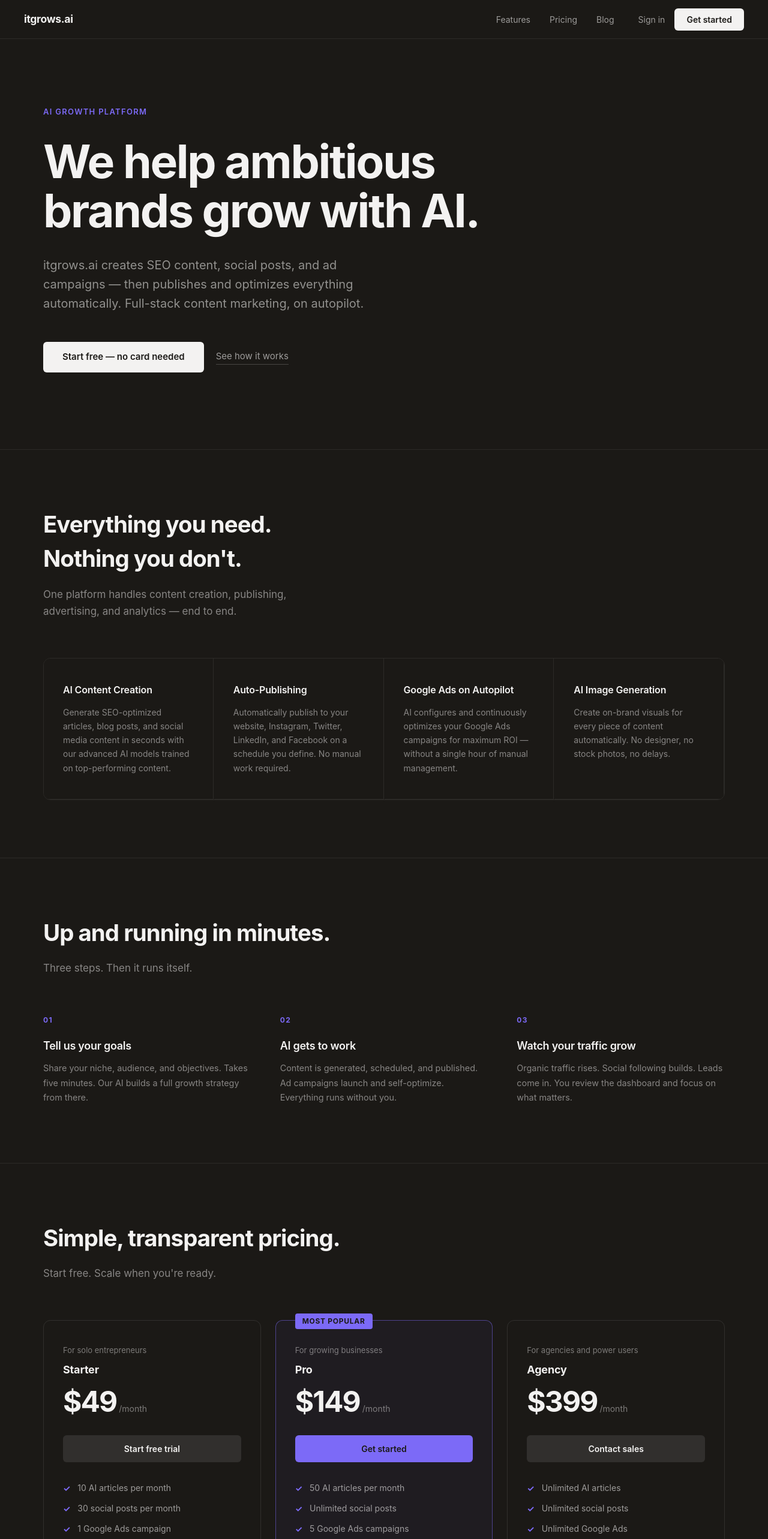
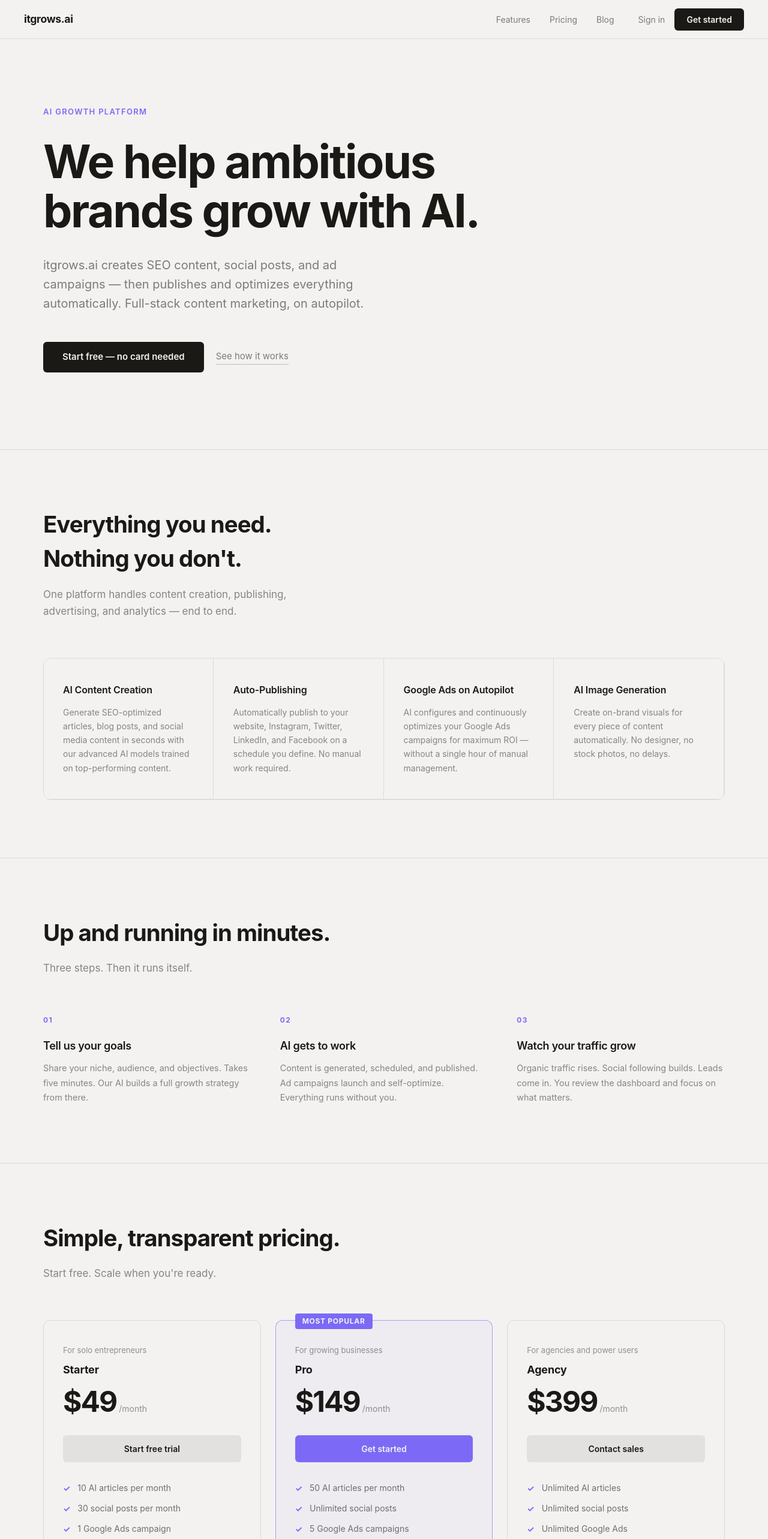
Before and after one commit to KirylSidarchuk/itgrows, a Next.js app: page / in a window 1280 px wide. Shown: the top 2566 px of the page at 60% size. Built offline with nearby package versions, Linux system fonts and the light colour scheme.

Commit message:
Landing: light background #f3f2f1 matching sequoiacap.com

```diff
--- a/app/page.tsx
+++ b/app/page.tsx
@@ -95,50 +95,50 @@ const plans = [
 
 export default function HomePage() {
   return (
-    <div style={{ minHeight: "100vh", backgroundColor: "#1b1916", color: "#f3f2f1", fontFamily: "'Inter', -apple-system, BlinkMacSystemFont, 'Segoe UI', sans-serif" }}>
+    <div style={{ minHeight: "100vh", backgroundColor: "#f3f2f1", color: "#1b1916", fontFamily: "'Inter', -apple-system, BlinkMacSystemFont, 'Segoe UI', sans-serif" }}>
 
       {/* Nav */}
-      <nav style={{ borderBottom: "1px solid rgba(243,242,241,0.08)", padding: "0 2rem" }}>
+      <nav style={{ borderBottom: "1px solid rgba(27,25,22,0.1)", padding: "0 2rem", backgroundColor: "#f3f2f1" }}>
         <div style={{ maxWidth: "1200px", margin: "0 auto", display: "flex", alignItems: "center", justifyContent: "space-between", height: "64px" }}>
-          <span style={{ fontSize: "1.1rem", fontWeight: 700, letterSpacing: "-0.02em", color: "#f3f2f1" }}>
+          <span style={{ fontSize: "1.1rem", fontWeight: 700, letterSpacing: "-0.02em", color: "#1b1916" }}>
             itgrows.ai
           </span>
           <div style={{ display: "flex", alignItems: "center", gap: "2.5rem" }}>
             <div style={{ display: "flex", alignItems: "center", gap: "2rem" }}>
-              <a href="#features" style={{ fontSize: "0.875rem", color: "rgba(243,242,241,0.6)", textDecoration: "none", transition: "color 0.15s" }}
-                onMouseEnter={e => (e.currentTarget.style.color = "#f3f2f1")}
-                onMouseLeave={e => (e.currentTarget.style.color = "rgba(243,242,241,0.6)")}>
+              <a href="#features" style={{ fontSize: "0.875rem", color: "rgba(27,25,22,0.55)", textDecoration: "none", transition: "color 0.15s" }}
+                onMouseEnter={e => (e.currentTarget.style.color = "#1b1916")}
+                onMouseLeave={e => (e.currentTarget.style.color = "rgba(27,25,22,0.55)")}>
                 Features
               </a>
-              <a href="#pricing" style={{ fontSize: "0.875rem", color: "rgba(243,242,241,0.6)", textDecoration: "none" }}
-                onMouseEnter={e => (e.currentTarget.style.color = "#f3f2f1")}
-                onMouseLeave={e => (e.currentTarget.style.color = "rgba(243,242,241,0.6)")}>
+              <a href="#pricing" style={{ fontSize: "0.875rem", color: "rgba(27,25,22,0.55)", textDecoration: "none" }}
+                onMouseEnter={e => (e.currentTarget.style.color = "#1b1916")}
+                onMouseLeave={e => (e.currentTarget.style.color = "rgba(27,25,22,0.55)")}>
                 Pricing
               </a>
-              <Link href="/blog" style={{ fontSize: "0.875rem", color: "rgba(243,242,241,0.6)", textDecoration: "none" }}
-                onMouseEnter={e => (e.currentTarget.style.color = "#f3f2f1")}
-                onMouseLeave={e => (e.currentTarget.style.color = "rgba(243,242,241,0.6)")}>
+              <Link href="/blog" style={{ fontSize: "0.875rem", color: "rgba(27,25,22,0.55)", textDecoration: "none" }}
+                onMouseEnter={e => (e.currentTarget.style.color = "#1b1916")}
+                onMouseLeave={e => (e.currentTarget.style.color = "rgba(27,25,22,0.55)")}>
                 Blog
               </Link>
             </div>
             <div style={{ display: "flex", alignItems: "center", gap: "1rem" }}>
-              <Link href="/login" style={{ fontSize: "0.875rem", color: "rgba(243,242,241,0.6)", textDecoration: "none" }}
-                onMouseEnter={e => (e.currentTarget.style.color = "#f3f2f1")}
-                onMouseLeave={e => (e.currentTarget.style.color = "rgba(243,242,241,0.6)")}>
+              <Link href="/login" style={{ fontSize: "0.875rem", color: "rgba(27,25,22,0.55)", textDecoration: "none" }}
+                onMouseEnter={e => (e.currentTarget.style.color = "#1b1916")}
+                onMouseLeave={e => (e.currentTarget.style.color = "rgba(27,25,22,0.55)")}>
                 Sign in
               </Link>
               <Link href="/signup" style={{
                 fontSize: "0.875rem",
                 fontWeight: 600,
-                color: "#1b1916",
-                backgroundColor: "#f3f2f1",
+                color: "#f3f2f1",
+                backgroundColor: "#1b1916",
                 padding: "0.5rem 1.25rem",
                 borderRadius: "6px",
                 textDecoration: "none",
                 transition: "background-color 0.15s",
               }}
-                onMouseEnter={e => (e.currentTarget.style.backgroundColor = "#e0deda")}
-                onMouseLeave={e => (e.currentTarget.style.backgroundColor = "#f3f2f1")}>
+                onMouseEnter={e => (e.currentTarget.style.backgroundColor = "#333028")}
+                onMouseLeave={e => (e.currentTarget.style.backgroundColor = "#1b1916")}>
                 Get started
               </Link>
             </div>
@@ -152,10 +152,10 @@ export default function HomePage() {
           <p style={{ fontSize: "0.8125rem", fontWeight: 600, letterSpacing: "0.1em", textTransform: "uppercase", color: "#7c6af7", marginBottom: "2rem" }}>
             AI Growth Platform
           </p>
-          <h1 style={{ fontSize: "clamp(2.75rem, 6vw, 5rem)", fontWeight: 700, lineHeight: 1.08, letterSpacing: "-0.03em", color: "#f3f2f1", margin: "0 0 2rem 0" }}>
+          <h1 style={{ fontSize: "clamp(2.75rem, 6vw, 5rem)", fontWeight: 700, lineHeight: 1.08, letterSpacing: "-0.03em", color: "#1b1916", margin: "0 0 2rem 0" }}>
             We help ambitious<br />brands grow with AI.
           </h1>
-          <p style={{ fontSize: "1.25rem", lineHeight: 1.6, color: "rgba(243,242,241,0.55)", maxWidth: "560px", margin: "0 0 3rem 0" }}>
+          <p style={{ fontSize: "1.25rem", lineHeight: 1.6, color: "rgba(27,25,22,0.55)", maxWidth: "560px", margin: "0 0 3rem 0" }}>
             itgrows.ai creates SEO content, social posts, and ad campaigns — then publishes and optimizes everything automatically. Full-stack content marketing, on autopilot.
           </p>
           <div style={{ display: "flex", alignItems: "center", gap: "1.25rem", flexWrap: "wrap" }}>
@@ -163,8 +163,8 @@ export default function HomePage() {
               display: "inline-block",
               fontSize: "0.9375rem",
               fontWeight: 600,
-              color: "#1b1916",
-              backgroundColor: "#f3f2f1",
+              color: "#f3f2f1",
+              backgroundColor: "#1b1916",
               padding: "0.875rem 2rem",
               borderRadius: "6px",
               textDecoration: "none",
@@ -174,9 +174,9 @@ export default function HomePage() {
             <a href="#how-it-works" style={{
               display: "inline-block",
               fontSize: "0.9375rem",
-              color: "rgba(243,242,241,0.6)",
+              color: "rgba(27,25,22,0.55)",
               textDecoration: "none",
-              borderBottom: "1px solid rgba(243,242,241,0.2)",
+              borderBottom: "1px solid rgba(27,25,22,0.25)",
               paddingBottom: "1px",
             }}>
               See how it works
@@ -186,46 +186,46 @@ export default function HomePage() {
       </section>
 
       {/* Divider */}
-      <div style={{ borderTop: "1px solid rgba(243,242,241,0.08)" }} />
+      <div style={{ borderTop: "1px solid rgba(27,25,22,0.1)" }} />
 
       {/* Features */}
       <section id="features" style={{ padding: "6rem 2rem", maxWidth: "1200px", margin: "0 auto" }}>
         <div style={{ marginBottom: "4rem" }}>
-          <h2 style={{ fontSize: "clamp(1.75rem, 3vw, 2.5rem)", fontWeight: 700, letterSpacing: "-0.025em", color: "#f3f2f1", margin: "0 0 1rem 0" }}>
+          <h2 style={{ fontSize: "clamp(1.75rem, 3vw, 2.5rem)", fontWeight: 700, letterSpacing: "-0.025em", color: "#1b1916", margin: "0 0 1rem 0" }}>
             Everything you need.<br />Nothing you don&apos;t.
           </h2>
-          <p style={{ fontSize: "1.0625rem", color: "rgba(243,242,241,0.5)", maxWidth: "440px", lineHeight: 1.65 }}>
+          <p style={{ fontSize: "1.0625rem", color: "rgba(27,25,22,0.5)", maxWidth: "440px", lineHeight: 1.65 }}>
             One platform handles content creation, publishing, advertising, and analytics — end to end.
           </p>
         </div>
-        <div style={{ display: "grid", gridTemplateColumns: "repeat(auto-fill, minmax(260px, 1fr))", gap: "1px", border: "1px solid rgba(243,242,241,0.08)", borderRadius: "12px", overflow: "hidden" }}>
+        <div style={{ display: "grid", gridTemplateColumns: "repeat(auto-fill, minmax(260px, 1fr))", gap: "1px", border: "1px solid rgba(27,25,22,0.1)", borderRadius: "12px", overflow: "hidden" }}>
           {features.map((f, i) => (
             <div key={i} style={{
               padding: "2.5rem 2rem",
-              backgroundColor: "#1b1916",
-              borderRight: "1px solid rgba(243,242,241,0.08)",
-              borderBottom: "1px solid rgba(243,242,241,0.08)",
+              backgroundColor: "#f3f2f1",
+              borderRight: "1px solid rgba(27,25,22,0.1)",
+              borderBottom: "1px solid rgba(27,25,22,0.1)",
               transition: "background-color 0.15s",
             }}
-              onMouseEnter={e => (e.currentTarget.style.backgroundColor = "#221f1b")}
-              onMouseLeave={e => (e.currentTarget.style.backgroundColor = "#1b1916")}>
-              <h3 style={{ fontSize: "1rem", fontWeight: 600, color: "#f3f2f1", margin: "0 0 0.875rem 0", letterSpacing: "-0.01em" }}>{f.title}</h3>
-              <p style={{ fontSize: "0.875rem", color: "rgba(243,242,241,0.5)", lineHeight: 1.65, margin: 0 }}>{f.desc}</p>
+              onMouseEnter={e => (e.currentTarget.style.backgroundColor = "#eae9e6")}
+              onMouseLeave={e => (e.currentTarget.style.backgroundColor = "#f3f2f1")}>
+              <h3 style={{ fontSize: "1rem", fontWeight: 600, color: "#1b1916", margin: "0 0 0.875rem 0", letterSpacing: "-0.01em" }}>{f.title}</h3>
+              <p style={{ fontSize: "0.875rem", color: "rgba(27,25,22,0.5)", lineHeight: 1.65, margin: 0 }}>{f.desc}</p>
             </div>
           ))}
         </div>
       </section>
 
       {/* Divider */}
-      <div style={{ borderTop: "1px solid rgba(243,242,241,0.08)" }} />
+      <div style={{ borderTop: "1px solid rgba(27,25,22,0.1)" }} />
 
       {/* How it works */}
       <section id="how-it-works" style={{ padding: "6rem 2rem", maxWidth: "1200px", margin: "0 auto" }}>
         <div style={{ marginBottom: "4rem" }}>
-          <h2 style={{ fontSize: "clamp(1.75rem, 3vw, 2.5rem)", fontWeight: 700, letterSpacing: "-0.025em", color: "#f3f2f1", margin: "0 0 1rem 0" }}>
+          <h2 style={{ fontSize: "clamp(1.75rem, 3vw, 2.5rem)", fontWeight: 700, letterSpacing: "-0.025em", color: "#1b1916", margin: "0 0 1rem 0" }}>
             Up and running in minutes.
           </h2>
-          <p style={{ fontSize: "1.0625rem", color: "rgba(243,242,241,0.5)", lineHeight: 1.65 }}>
+          <p style={{ fontSize: "1.0625rem", color: "rgba(27,25,22,0.5)", lineHeight: 1.65 }}>
             Three steps. Then it runs itself.
           </p>
         </div>
@@ -233,33 +233,33 @@ export default function HomePage() {
           {steps.map((s, i) => (
             <div key={i}>
               <p style={{ fontSize: "0.75rem", fontWeight: 700, letterSpacing: "0.12em", color: "#7c6af7", margin: "0 0 1.25rem 0" }}>{s.num}</p>
-              <h3 style={{ fontSize: "1.125rem", fontWeight: 600, color: "#f3f2f1", margin: "0 0 0.75rem 0", letterSpacing: "-0.015em" }}>{s.title}</h3>
-              <p style={{ fontSize: "0.9rem", color: "rgba(243,242,241,0.5)", lineHeight: 1.7, margin: 0 }}>{s.desc}</p>
+              <h3 style={{ fontSize: "1.125rem", fontWeight: 600, color: "#1b1916", margin: "0 0 0.75rem 0", letterSpacing: "-0.015em" }}>{s.title}</h3>
+              <p style={{ fontSize: "0.9rem", color: "rgba(27,25,22,0.5)", lineHeight: 1.7, margin: 0 }}>{s.desc}</p>
             </div>
           ))}
         </div>
       </section>
 
       {/* Divider */}
-      <div style={{ borderTop: "1px solid rgba(243,242,241,0.08)" }} />
+      <div style={{ borderTop: "1px solid rgba(27,25,22,0.1)" }} />
 
       {/* Pricing */}
       <section id="pricing" style={{ padding: "6rem 2rem", maxWidth: "1200px", margin: "0 auto" }}>
         <div style={{ marginBottom: "4rem" }}>
-          <h2 style={{ fontSize: "clamp(1.75rem, 3vw, 2.5rem)", fontWeight: 700, letterSpacing: "-0.025em", color: "#f3f2f1", margin: "0 0 1rem 0" }}>
+          <h2 style={{ fontSize: "clamp(1.75rem, 3vw, 2.5rem)", fontWeight: 700, letterSpacing: "-0.025em", color: "#1b1916", margin: "0 0 1rem 0" }}>
             Simple, transparent pricing.
           </h2>
-          <p style={{ fontSize: "1.0625rem", color: "rgba(243,242,241,0.5)", lineHeight: 1.65 }}>
+          <p style={{ fontSize: "1.0625rem", color: "rgba(27,25,22,0.5)", lineHeight: 1.65 }}>
             Start free. Scale when you&apos;re ready.
           </p>
         </div>
         <div style={{ display: "grid", gridTemplateColumns: "repeat(auto-fill, minmax(280px, 1fr))", gap: "1.5rem" }}>
           {plans.map((p, i) => (
             <div key={i} style={{
-              border: p.highlight ? "1px solid rgba(124,106,247,0.5)" : "1px solid rgba(243,242,241,0.1)",
+              border: p.highlight ? "1px solid rgba(124,106,247,0.6)" : "1px solid rgba(27,25,22,0.12)",
               borderRadius: "12px",
               padding: "2.5rem 2rem",
-              backgroundColor: p.highlight ? "rgba(124,106,247,0.05)" : "transparent",
+              backgroundColor: p.highlight ? "rgba(124,106,247,0.04)" : "transparent",
               position: "relative",
             }}>
               {p.highlight && (
@@ -271,7 +271,7 @@ export default function HomePage() {
                   fontWeight: 700,
                   letterSpacing: "0.06em",
                   textTransform: "uppercase",
-                  color: "#1b1916",
+                  color: "#f3f2f1",
                   backgroundColor: "#7c6af7",
                   padding: "0.25rem 0.75rem",
                   borderRadius: "4px",
@@ -279,19 +279,19 @@ export default function HomePage() {
                   Most popular
                 </div>
               )}
-              <p style={{ fontSize: "0.8125rem", color: "rgba(243,242,241,0.45)", margin: "0 0 0.5rem 0" }}>{p.desc}</p>
-              <p style={{ fontSize: "1.125rem", fontWeight: 700, color: "#f3f2f1", margin: "0 0 1rem 0", letterSpacing: "-0.01em" }}>{p.name}</p>
+              <p style={{ fontSize: "0.8125rem", color: "rgba(27,25,22,0.45)", margin: "0 0 0.5rem 0" }}>{p.desc}</p>
+              <p style={{ fontSize: "1.125rem", fontWeight: 700, color: "#1b1916", margin: "0 0 1rem 0", letterSpacing: "-0.01em" }}>{p.name}</p>
               <div style={{ display: "flex", alignItems: "baseline", gap: "0.25rem", marginBottom: "2rem" }}>
-                <span style={{ fontSize: "3rem", fontWeight: 700, letterSpacing: "-0.04em", color: "#f3f2f1", lineHeight: 1 }}>{p.price}</span>
-                <span style={{ fontSize: "0.875rem", color: "rgba(243,242,241,0.45)" }}>{p.period}</span>
+                <span style={{ fontSize: "3rem", fontWeight: 700, letterSpacing: "-0.04em", color: "#1b1916", lineHeight: 1 }}>{p.price}</span>
+                <span style={{ fontSize: "0.875rem", color: "rgba(27,25,22,0.45)" }}>{p.period}</span>
               </div>
               <Link href="/signup" style={{
                 display: "block",
                 textAlign: "center",
                 fontSize: "0.875rem",
                 fontWeight: 600,
-                color: p.highlight ? "#1b1916" : "#f3f2f1",
-                backgroundColor: p.highlight ? "#7c6af7" : "rgba(243,242,241,0.1)",
+                color: p.highlight ? "#f3f2f1" : "#1b1916",
+                backgroundColor: p.highlight ? "#7c6af7" : "rgba(27,25,22,0.08)",
                 padding: "0.75rem 1.5rem",
                 borderRadius: "6px",
                 textDecoration: "none",
@@ -302,7 +302,7 @@ export default function HomePage() {
               </Link>
               <ul style={{ listStyle: "none", padding: 0, margin: 0, display: "flex", flexDirection: "column", gap: "0.75rem" }}>
                 {p.features.map((f, j) => (
-                  <li key={j} style={{ display: "flex", alignItems: "flex-start", gap: "0.75rem", fontSize: "0.875rem", color: "rgba(243,242,241,0.6)" }}>
+                  <li key={j} style={{ display: "flex", alignItems: "flex-start", gap: "0.75rem", fontSize: "0.875rem", color: "rgba(27,25,22,0.6)" }}>
                     <span style={{ color: "#7c6af7", fontWeight: 700, flexShrink: 0, marginTop: "1px" }}>&#10003;</span>
                     {f}
                   </li>
@@ -314,23 +314,23 @@ export default function HomePage() {
       </section>
 
       {/* Divider */}
-      <div style={{ borderTop: "1px solid rgba(243,242,241,0.08)" }} />
+      <div style={{ borderTop: "1px solid rgba(27,25,22,0.1)" }} />
 
       {/* Bottom CTA */}
       <section style={{ padding: "7rem 2rem", maxWidth: "1200px", margin: "0 auto" }}>
         <div style={{ maxWidth: "640px" }}>
-          <h2 style={{ fontSize: "clamp(2rem, 4vw, 3.25rem)", fontWeight: 700, letterSpacing: "-0.03em", color: "#f3f2f1", margin: "0 0 1.5rem 0", lineHeight: 1.1 }}>
+          <h2 style={{ fontSize: "clamp(2rem, 4vw, 3.25rem)", fontWeight: 700, letterSpacing: "-0.03em", color: "#1b1916", margin: "0 0 1.5rem 0", lineHeight: 1.1 }}>
             Ready to put your growth on autopilot?
           </h2>
-          <p style={{ fontSize: "1.125rem", color: "rgba(243,242,241,0.5)", margin: "0 0 2.5rem 0", lineHeight: 1.65 }}>
+          <p style={{ fontSize: "1.125rem", color: "rgba(27,25,22,0.5)", margin: "0 0 2.5rem 0", lineHeight: 1.65 }}>
             Join thousands of businesses already growing with itgrows.ai. Start free, no credit card required.
           </p>
           <Link href="/signup" style={{
             display: "inline-block",
             fontSize: "0.9375rem",
             fontWeight: 600,
-            color: "#1b1916",
-            backgroundColor: "#f3f2f1",
+            color: "#f3f2f1",
+            backgroundColor: "#1b1916",
             padding: "0.875rem 2rem",
             borderRadius: "6px",
             textDecoration: "none",
@@ -341,15 +341,15 @@ export default function HomePage() {
       </section>
 
       {/* Footer */}
-      <div style={{ borderTop: "1px solid rgba(243,242,241,0.08)" }}>
+      <div style={{ borderTop: "1px solid rgba(27,25,22,0.1)" }}>
         <div style={{ maxWidth: "1200px", margin: "0 auto", padding: "2rem", display: "flex", alignItems: "center", justifyContent: "space-between", flexWrap: "wrap", gap: "1rem" }}>
-          <span style={{ fontSize: "0.875rem", fontWeight: 700, color: "#f3f2f1" }}>itgrows.ai</span>
+          <span style={{ fontSize: "0.875rem", fontWeight: 700, color: "#1b1916" }}>itgrows.ai</span>
           <div style={{ display: "flex", gap: "2rem" }}>
-            <a href="#features" style={{ fontSize: "0.8125rem", color: "rgba(243,242,241,0.4)", textDecoration: "none" }}>Features</a>
-            <a href="#pricing" style={{ fontSize: "0.8125rem", color: "rgba(243,242,241,0.4)", textDecoration: "none" }}>Pricing</a>
-            <Link href="/blog" style={{ fontSize: "0.8125rem", color: "rgba(243,242,241,0.4)", textDecoration: "none" }}>Blog</Link>
+            <a href="#features" style={{ fontSize: "0.8125rem", color: "rgba(27,25,22,0.4)", textDecoration: "none" }}>Features</a>
+            <a href="#pricing" style={{ fontSize: "0.8125rem", color: "rgba(27,25,22,0.4)", textDecoration: "none" }}>Pricing</a>
+            <Link href="/blog" style={{ fontSize: "0.8125rem", color: "rgba(27,25,22,0.4)", textDecoration: "none" }}>Blog</Link>
           </div>
-          <p style={{ fontSize: "0.8125rem", color: "rgba(243,242,241,0.3)", margin: 0 }}>
+          <p style={{ fontSize: "0.8125rem", color: "rgba(27,25,22,0.3)", margin: 0 }}>
             &copy; 2026 itgrows.ai. All rights reserved.
           </p>
         </div>
```
